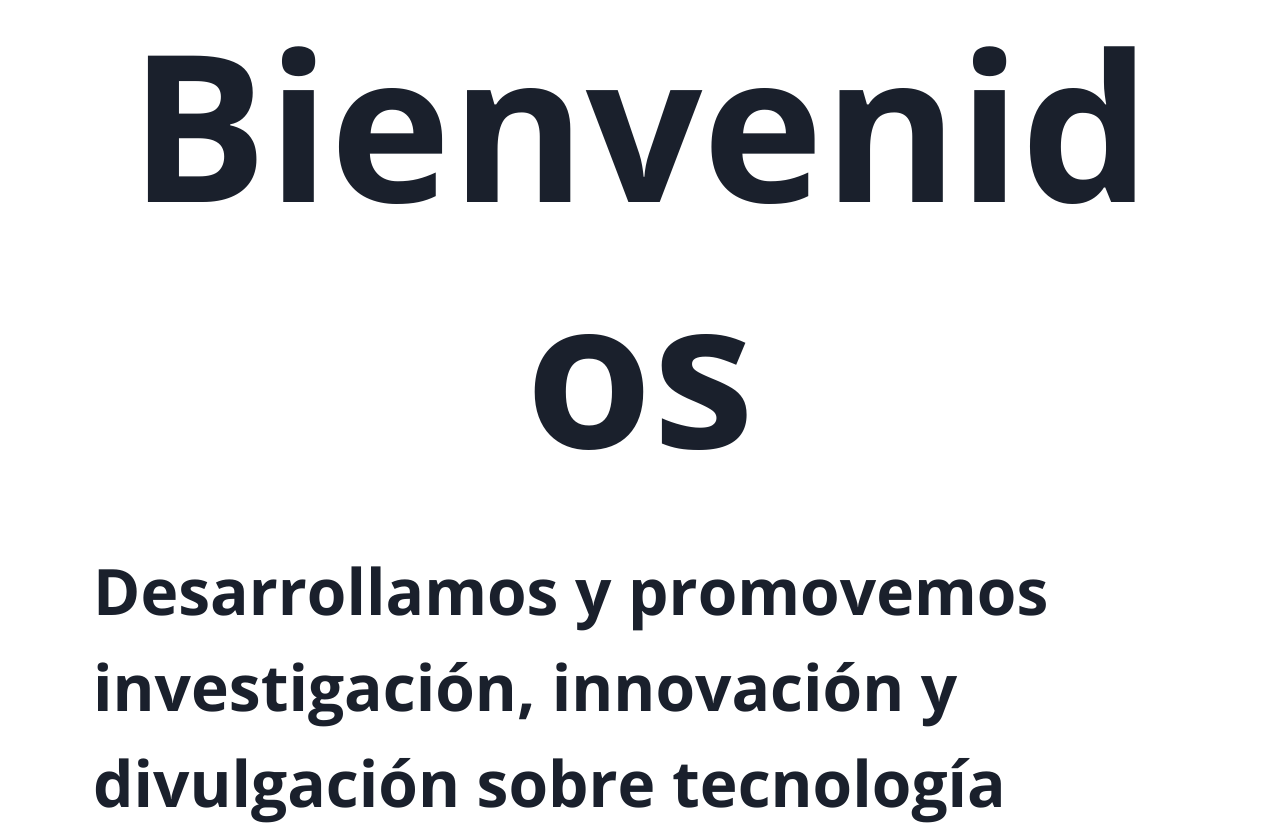
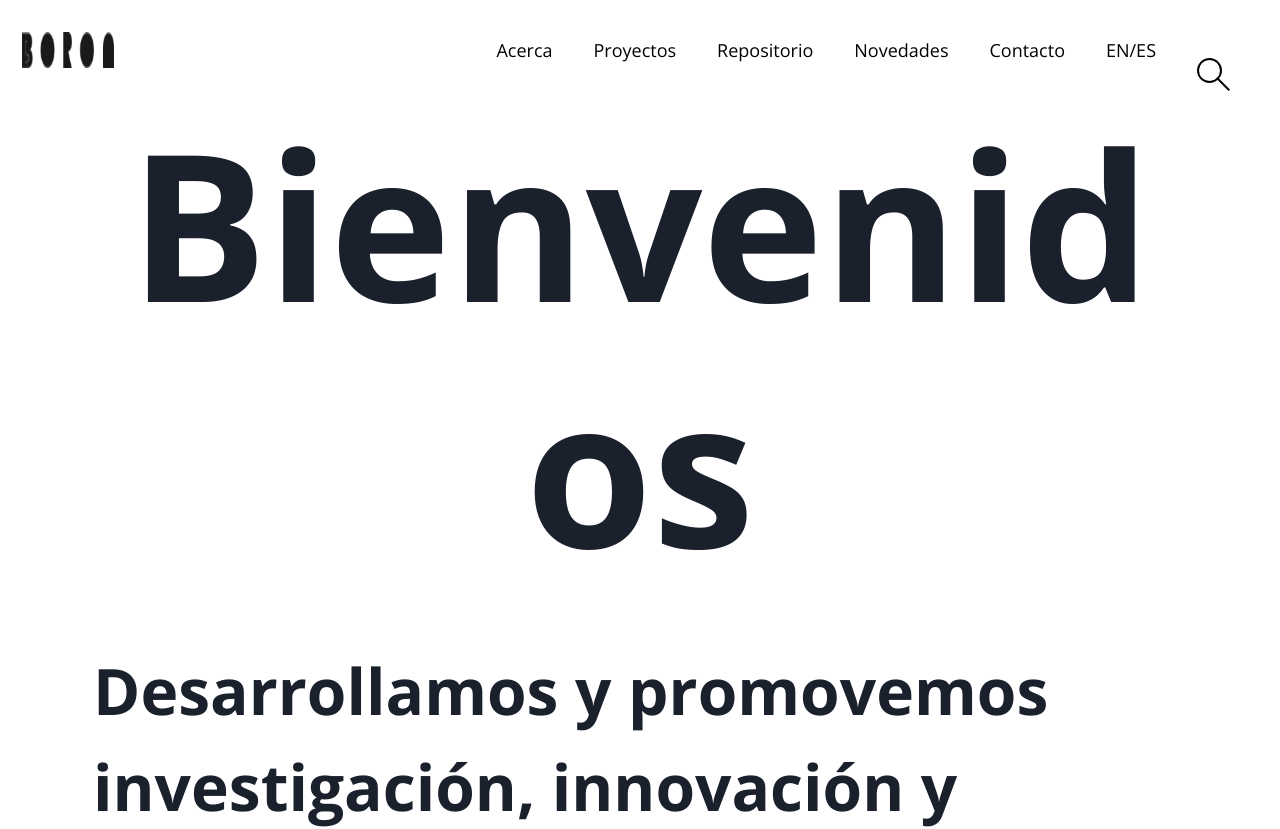
Before and after one commit to Guilleto98/Desafio-Boron, a React (Create React App) app: page / in a window 1280 px wide. Shown: the top 829 px of the page. Built offline with nearby package versions, Linux system fonts and the light colour scheme.

Commit message:
Navbars complete but without funcionality

```diff
--- /dev/null
+++ b/src/components/Navbar/BoronIcon.tsx
@@ -0,0 +1,26 @@
+const BoronIcon = ()=>{
+    return(
+        <svg width="46" height="62" viewBox="0 0 46 62" fill="none" xmlns="http://www.w3.org/2000/svg">
+        <path d="M26.1066 60.439H3.84106V5.95282H26.0241C36.5267 5.95282 43.4584 11.7893 43.4584 20.2739C43.4584 25.3302 40.6603 29.5387 35.7541 32.0293C41.7556 34.52 45.3265 39.3437 45.3265 45.1801C45.3265 54.2874 37.7045 60.439 26.1066 60.439Z" stroke="url(#paint0_linear_1_421)" stroke-width="1.15" stroke-miterlimit="10"/>
+        <path d="M17.802 50.5215H23.871C28.2596 50.5215 30.6753 48.1434 30.6753 44.9701C30.6753 41.7968 28.0496 39.4112 24.2161 39.4112L18.2146 39.3737V19.5613H24.3361" stroke="url(#paint1_linear_1_421)" stroke-width="1.15" stroke-miterlimit="10"/>
+        <path d="M22.2655 54.9251H0V0.438965H22.2131C32.7157 0.438965 39.6474 6.27542 39.6474 14.7601C39.6474 19.8238 36.8417 24.0249 31.943 26.5155C37.9445 29.0061 41.5154 33.8298 41.5154 39.6738C41.4929 48.7811 33.8634 54.9251 22.2655 54.9251Z" fill="#1A1A1A"/>
+        <path d="M13.9612 45.0152H20.0377C24.4188 45.0152 26.8344 42.6296 26.8344 39.4563C26.8344 36.283 24.2088 33.8974 20.3828 33.8974L14.3813 33.8599V14.0474H20.5028" stroke="url(#paint2_linear_1_421)" stroke-width="1.15" stroke-miterlimit="10"/>
+        <defs>
+        <linearGradient id="paint0_linear_1_421" x1="3.41346" y1="33.1921" x2="45.7616" y2="33.1921" gradientUnits="userSpaceOnUse">
+        <stop stop-color="#EF4900"/>
+        <stop offset="1" stop-color="#643C68"/>
+        </linearGradient>
+        <linearGradient id="paint1_linear_1_421" x1="17.802" y1="35.0377" x2="31.1029" y2="35.0377" gradientUnits="userSpaceOnUse">
+        <stop stop-color="#EF4900"/>
+        <stop offset="1" stop-color="#643C68"/>
+        </linearGradient>
+        <linearGradient id="paint2_linear_1_421" x1="20.6154" y1="45.4428" x2="20.6154" y2="13.6198" gradientUnits="userSpaceOnUse">
+        <stop stop-color="#EF4900"/>
+        <stop offset="1" stop-color="#643C68"/>
+        </linearGradient>
+        </defs>
+        </svg>
+    )
+}
+
+export default BoronIcon
--- /dev/null
+++ b/src/components/Navbar/NavBarLinks.tsx
@@ -0,0 +1,36 @@
+import { Link, HStack,Flex } from "@chakra-ui/react";
+import { links } from "./links";
+import SearchIcon from "./SearchIcon";
+
+
+const NavbarLinks = () => {
+
+
+  return (
+    <HStack
+      mt={{ base: "48px", lg: "0" }}
+      color="#000000"
+      fontSize="18px"
+      fontFamily="OpenSans-regular"
+      textAlign="left"
+      alignSelf="end"
+      height="100%"
+      w={{ base: "full", lg: "auto" }}
+    >
+      {links.map(({ label, link }) => (
+        <Link
+        href={link} w="full"
+        paddingRight='33px'>
+          {label}
+        </Link>
+      ))}
+      <Flex
+                marginTop='48px'
+                paddingRight='50px'>
+                    <SearchIcon/>
+                </Flex>
+    </HStack>
+  );
+};
+
+export default NavbarLinks;
--- a/src/components/Navbar/Navbar.tsx
+++ b/src/components/Navbar/Navbar.tsx
@@ -7,6 +7,8 @@ import {
 
 import { MenuIconOne, MenuIconTwo } from "./MenuIcon";
 import logo from "../../assets/images/brand/blackLogo.png";
+import NavbarLinks from "./NavBarLinks";
+import BoronIcon from "./BoronIcon";
 
 
 const Navbar = ()=>{
@@ -21,7 +23,8 @@ const Navbar = ()=>{
                 w='full'
                 paddingTop='32px'
                 paddingLeft='22px'
-                paddingRight='106px'>
+                paddingRight='106px'
+                >
                     <Img
                         src={logo}
                         style={{
@@ -57,6 +60,84 @@ const Navbar = ()=>{
                     </Flex>
                 </Button>
                 </Flex>
+            </Flex>
+            }
+
+            {!isInMobile &&
+            <Flex
+            w='full'
+            >
+                <Flex
+                w='full'
+                /* display='none' */
+                zIndex='2'
+                bg='#FFFFFF'
+                height='100px'>
+                    <Flex
+                    w='full'
+                    paddingTop='32px'
+                    paddingLeft='22px'
+                    paddingRight='382px'
+                    >
+                        <Img
+                            src={logo}
+                            style={{
+                                height: "36px",
+                                width: "231px",
+                            }}
+                            alt=''
+                        />
+                    </Flex>
+
+
+                    <NavbarLinks/>
+
+                </Flex>
+
+
+                <Flex
+                w='full'
+                position='fixed'
+                zIndex='1'
+                paddingBottom='17px'
+                >
+                    <Flex
+
+                        paddingTop='33px'
+                        paddingLeft='50px'
+                        paddingRight='1154px'
+                        >
+                            <BoronIcon/>
+                    </Flex>
+                    <Flex
+                        w='100%'
+                        justifyContent='end'
+                        marginRight='50px'
+                        marginTop='33px'
+                    >
+                            <Button
+                                bg='#000000'
+                                w='100px'
+                                h='40px'
+                                borderRadius='60px'
+                                color='#FFFFFF'
+                                fontSize='14px'
+                                >
+
+                                Menu
+
+                                <Flex
+                                flexDir='column'
+                                paddingLeft='5px'
+                                justifyContent='space-between'
+                                height='10px'>
+                                    <MenuIconOne/>
+                                    <MenuIconTwo/>
+                                </Flex>
+                            </Button>
+                    </Flex>
+                </Flex>
+
             </Flex>}
         </>
     )
--- /dev/null
+++ b/src/components/Navbar/SearchIcon.tsx
@@ -0,0 +1,12 @@
+
+const SearchIcon = ()=>{
+    return(
+
+        <svg width="33" height="33" viewBox="0 0 33 33" fill="none" xmlns="http://www.w3.org/2000/svg">
+        <path d="M20.5 20.5L31.5 31.5" stroke="black" stroke-width="2" stroke-linecap="square"/>
+        <path d="M12.5 24C18.8513 24 24 18.8513 24 12.5C24 6.14873 18.8513 1 12.5 1C6.14873 1 1 6.14873 1 12.5C1 18.8513 6.14873 24 12.5 24Z" stroke="black" stroke-width="2"/>
+        </svg>
+    )
+}
+
+export default SearchIcon;
--- /dev/null
+++ b/src/components/Navbar/links.ts
@@ -0,0 +1,8 @@
+export const links = [
+    { label: "Acerca", link: "#" },/* Aca si lo pongo Acerca de se montan las palabras por estar separadas y no se como solucionarlo */
+    { label: "Proyectos", link: "#" },
+    { label: "Repositorio", link: "#" },
+    { label: "Novedades", link: "#" },
+    { label: "Contacto", link: "#" },
+    { label: "EN/ES", link: "#"},
+  ];
```
